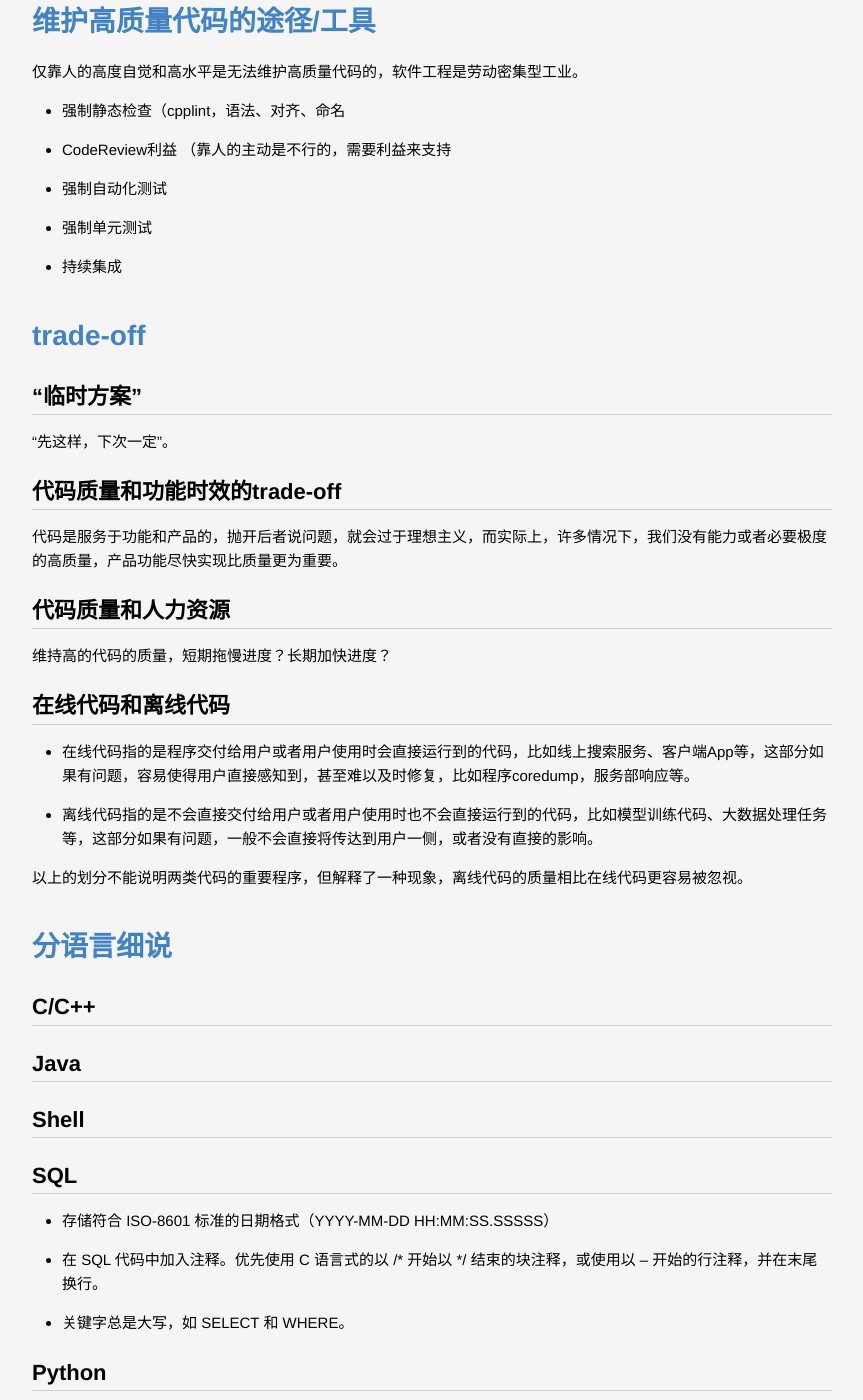
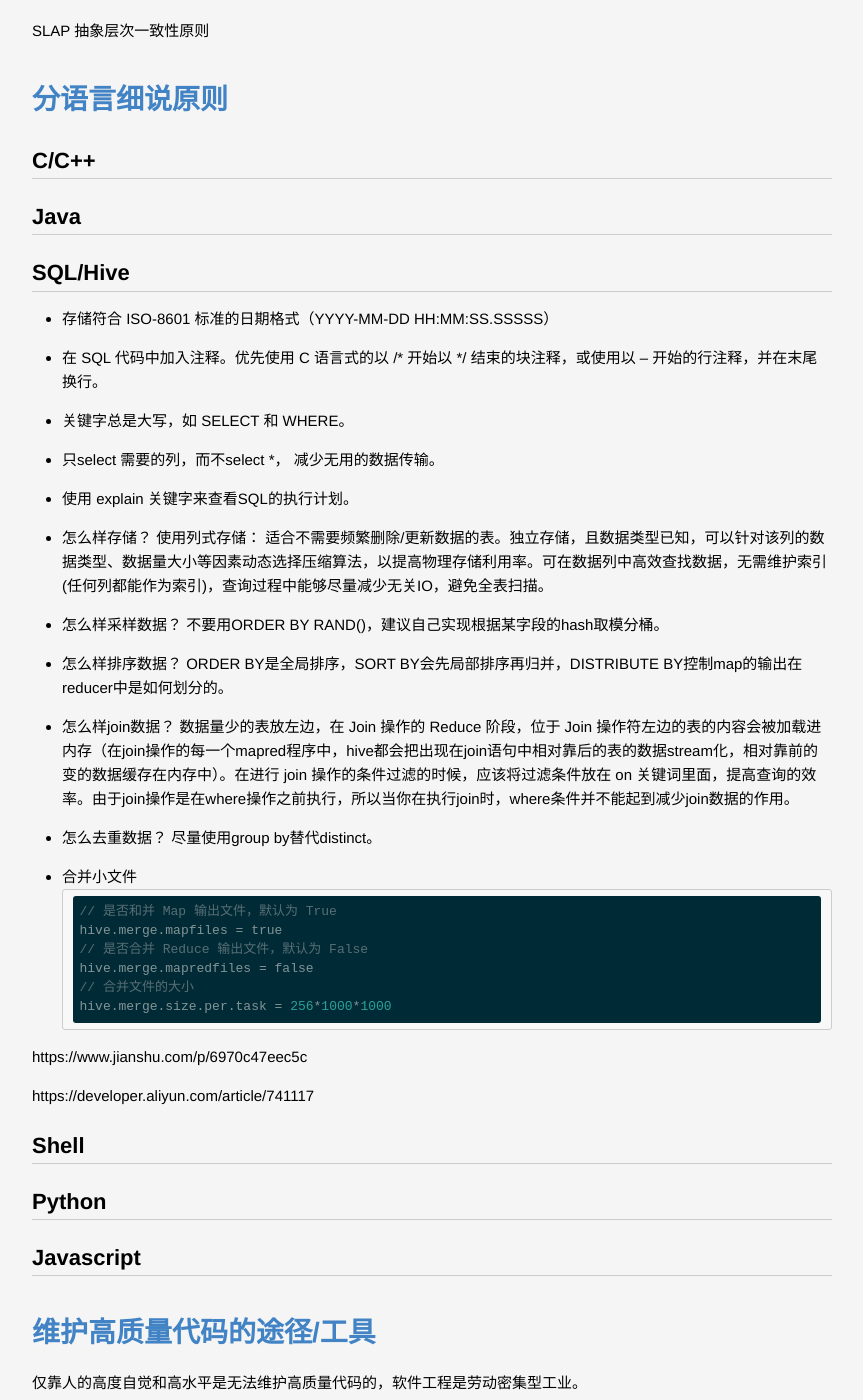
Before and after one commit to lucky521/blog, a Jekyll site: the page built from _posts/language/2020-12-03-clean-code.markdown, in a window 1280 px wide and 1400 px high, scrolled down 1554 px. Shown: the whole window, without its empty margins (208-1071 px from the left). Built offline with Jekyll 4.4.1, drawn with Linux system fonts in a browser that asks for light colours; some of the changed text lies outside the part shown.

Commit message:
Update 2020-12-03-clean-code.markdown

````diff
--- a/_posts/language/2020-12-03-clean-code.markdown
+++ b/_posts/language/2020-12-03-clean-code.markdown
@@ -6,12 +6,15 @@ layout: post
 
 # 高质量代码的特征
 
+没bug
 
 好理解
 
 好扩展
 
 性能好
+
+好复用
 
 区别高质量的代码和高质量的设计
 
@@ -43,6 +46,49 @@ SLAP 抽象层次一致性原则
 
 
 
+# 分语言细说原则
+
+## C/C++
+
+## Java
+
+## SQL/Hive
+
+* 存储符合 ISO-8601 标准的日期格式（YYYY-MM-DD HH:MM:SS.SSSSS）
+* 在 SQL 代码中加入注释。优先使用 C 语言式的以 /* 开始以 */ 结束的块注释，或使用以 -- 开始的行注释，并在末尾换行。
+* 关键字总是大写，如 SELECT 和 WHERE。
+* 只select 需要的列，而不select *， 减少无用的数据传输。
+* 使用 explain 关键字来查看SQL的执行计划。
+* 怎么样存储？ 使用列式存储： 适合不需要频繁删除/更新数据的表。独立存储，且数据类型已知，可以针对该列的数据类型、数据量大小等因素动态选择压缩算法，以提高物理存储利用率。可在数据列中高效查找数据，无需维护索引(任何列都能作为索引)，查询过程中能够尽量减少无关IO，避免全表扫描。
+* 怎么样采样数据？ 不要用ORDER BY RAND()，建议自己实现根据某字段的hash取模分桶。
+* 怎么样排序数据？ ORDER BY是全局排序，SORT BY会先局部排序再归并，DISTRIBUTE BY控制map的输出在reducer中是如何划分的。
+* 怎么样join数据？ 数据量少的表放左边，在 Join 操作的 Reduce 阶段，位于 Join 操作符左边的表的内容会被加载进内存（在join操作的每一个mapred程序中，hive都会把出现在join语句中相对靠后的表的数据stream化，相对靠前的变的数据缓存在内存中）。在进行 join 操作的条件过滤的时候，应该将过滤条件放在 on 关键词里面，提高查询的效率。由于join操作是在where操作之前执行，所以当你在执行join时，where条件并不能起到减少join数据的作用。
+* 怎么去重数据？ 尽量使用group by替代distinct。
+
+
+* 合并小文件
+```
+// 是否和并 Map 输出文件，默认为 True
+hive.merge.mapfiles = true
+// 是否合并 Reduce 输出文件，默认为 False
+hive.merge.mapredfiles = false
+// 合并文件的大小
+hive.merge.size.per.task = 256*1000*1000
+```
+
+https://www.jianshu.com/p/6970c47eec5c
+
+https://developer.aliyun.com/article/741117
+
+## Shell
+
+## Python
+
+## Javascript
+
+
+
+
 # 维护高质量代码的途径/工具
 
 仅靠人的高度自觉和高水平是无法维护高质量代码的，软件工程是劳动密集型工业。
@@ -64,7 +110,7 @@ SLAP 抽象层次一致性原则
 
 ## "临时方案"
 
-“先这样，下次一定”。
+“这样着急，先这样，下次一定”。
 
 ## 代码质量和功能时效的trade-off
 
@@ -74,31 +120,9 @@ SLAP 抽象层次一致性原则
 
 维持高的代码的质量，短期拖慢进度？长期加快进度？
 
-
 ## 在线代码和离线代码
 
 * 在线代码指的是程序交付给用户或者用户使用时会直接运行到的代码，比如线上搜索服务、客户端App等，这部分如果有问题，容易使得用户直接感知到，甚至难以及时修复，比如程序coredump，服务部响应等。
 * 离线代码指的是不会直接交付给用户或者用户使用时也不会直接运行到的代码，比如模型训练代码、大数据处理任务等，这部分如果有问题，一般不会直接将传达到用户一侧，或者没有直接的影响。
 
-以上的划分不能说明两类代码的重要程序，但解释了一种现象，离线代码的质量相比在线代码更容易被忽视。
-
-
-
-
-# 分语言细说
-
-## C/C++
-
-## Java
-
-## Shell
-
-## SQL
-
-* 存储符合 ISO-8601 标准的日期格式（YYYY-MM-DD HH:MM:SS.SSSSS）
-* 在 SQL 代码中加入注释。优先使用 C 语言式的以 /* 开始以 */ 结束的块注释，或使用以 -- 开始的行注释，并在末尾换行。
-* 关键字总是大写，如 SELECT 和 WHERE。
-
-## Python
-
-## Javascript
+以上的划分不能说明两类代码的重要程度，但解释了一种现象，离线代码的质量相比在线代码更容易被忽视。
````
